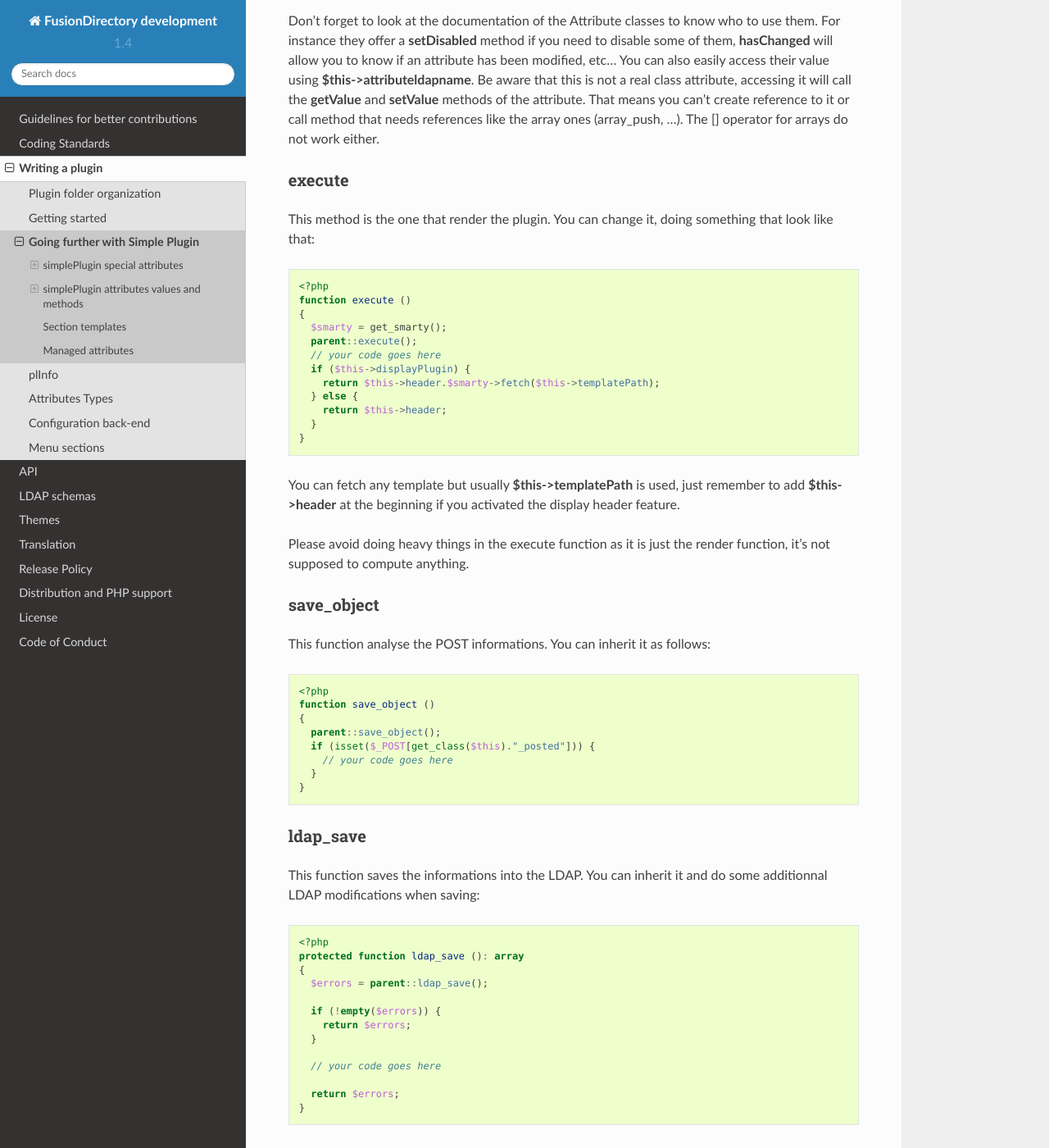
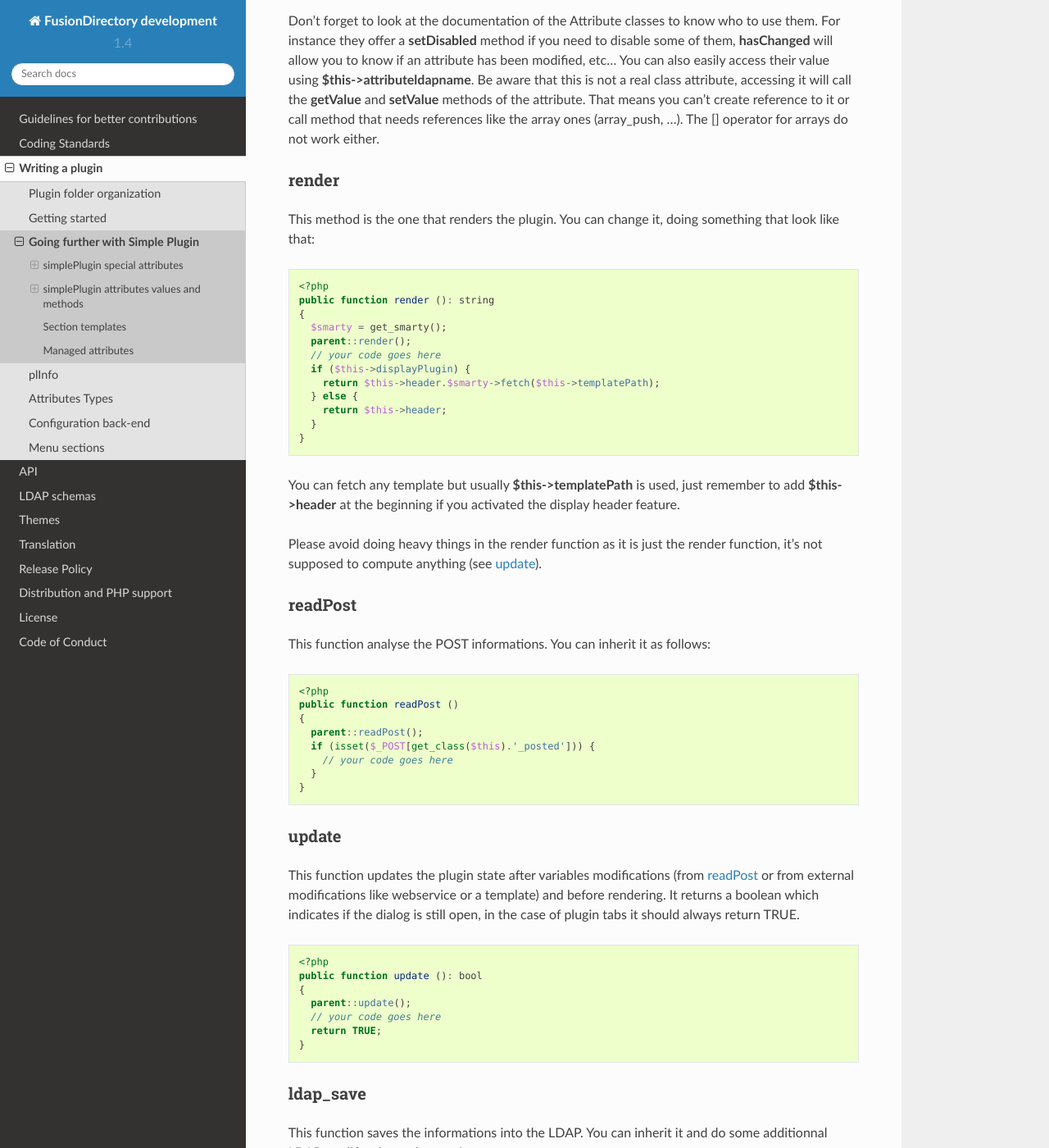
Before and after one commit to fusiondirectory/fusiondirectory-dev-manual, a Sphinx documentation site: the page built from source/pluginsystem/further.rst, in a window 1280 px wide and 1400 px high, scrolled down 1224 px. Shown: the whole window at 82% size. Built offline with Sphinx 7.4.7 and the Read the Docs theme 2.0.0, drawn with Linux system fonts in a browser that asks for light colours.

Commit message:
:ambulance: fix(manual) Adapt dev manual to Dialog refactor
issue #41

```diff
--- a/source/pluginsystem/further.rst
+++ b/source/pluginsystem/further.rst
@@ -54,19 +54,19 @@ this is not a real class attribute, accessing it will call the **getValue** and
 That means you can't create reference to it or call method that needs references like the array ones (array_push, …).
 The [] operator for arrays do not work either.
 
-execute
-^^^^^^^
+render
+^^^^^^
 
-This method is the one that render the plugin.
+This method is the one that renders the plugin.
 You can change it, doing something that look like that:
 
 .. code-block:: php
 
   <?php
-  function execute ()
+  public function render (): string
   {
     $smarty = get_smarty();
-    parent::execute();
+    parent::render();
     // your code goes here
     if ($this->displayPlugin) {
       return $this->header.$smarty->fetch($this->templatePath);
@@ -77,10 +77,10 @@ You can change it, doing something that look like that:
 
 You can fetch any template but usually **$this->templatePath** is used, just remember to add **$this->header** at the beginning if you activated the display header feature.
 
-Please avoid doing heavy things in the execute function as it is just the render function, it's not supposed to compute anything.
+Please avoid doing heavy things in the render function as it is just the render function, it's not supposed to compute anything (see update_).
 
-save_object
-^^^^^^^^^^^
+readPost
+^^^^^^^^
 
 This function analyse the POST informations.
 You can inherit it as follows:
@@ -88,12 +88,27 @@ You can inherit it as follows:
 .. code-block:: php
 
   <?php
-  function save_object ()
+  public function readPost ()
   {
-    parent::save_object();
-    if (isset($_POST[get_class($this)."_posted"])) {
+    parent::readPost();
+    if (isset($_POST[get_class($this).'_posted'])) {
       // your code goes here
     }
+  }
+
+update
+^^^^^^
+
+This function updates the plugin state after variables modifications (from readPost_ or from external modifications like webservice or a template) and before rendering. It returns a boolean which indicates if the dialog is still open, in the case of plugin tabs it should always return TRUE.
+
+.. code-block:: php
+
+  <?php
+  public function update (): bool
+  {
+    parent::update();
+    // your code goes here
+    return TRUE;
   }
 
 ldap_save
```
